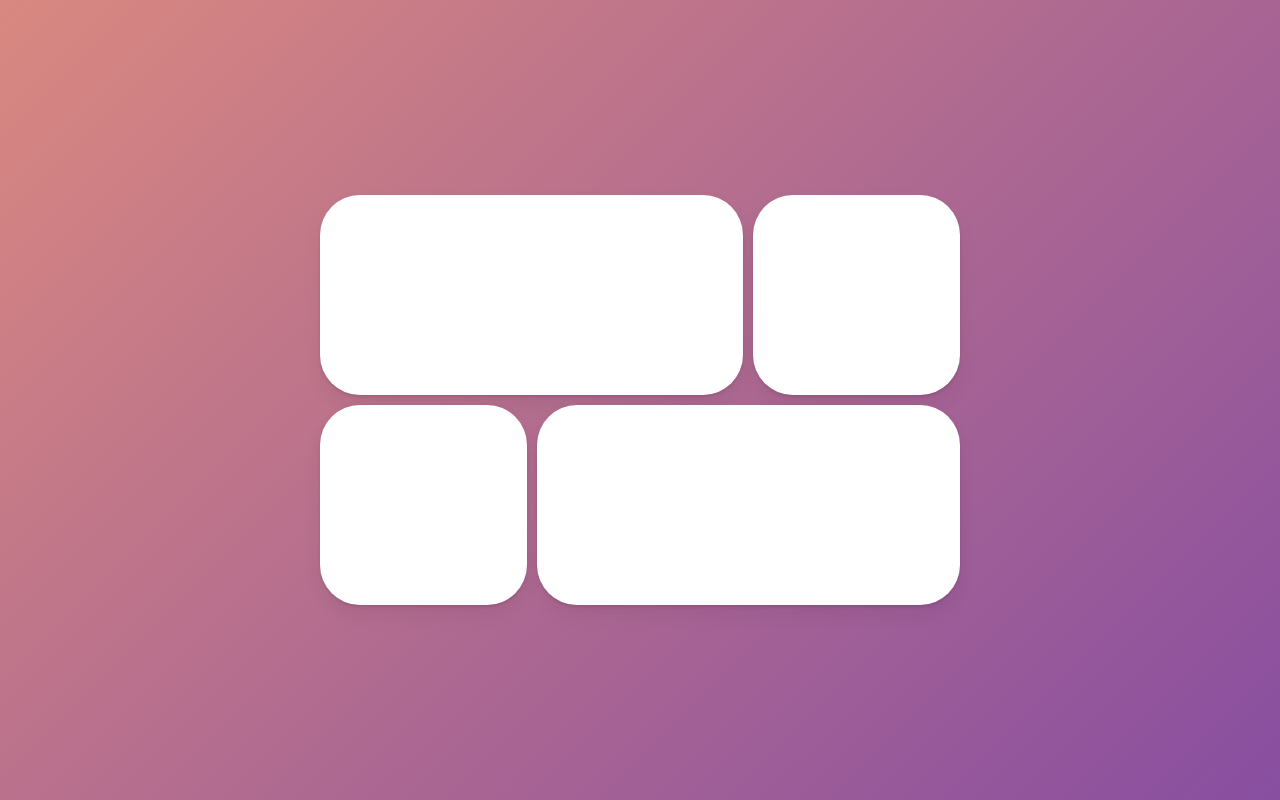
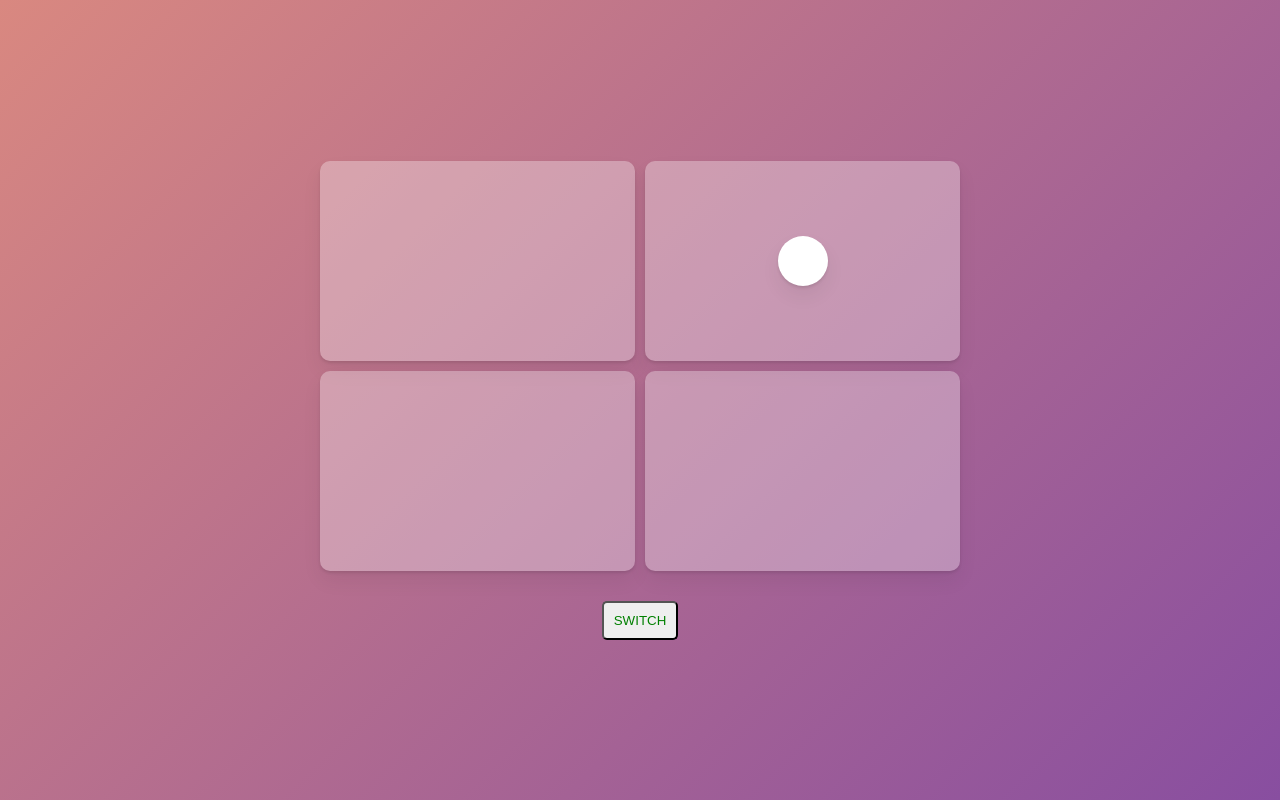
Before and after one commit to yeeSilver/react-master-study, a React (Create React App) app in the folder animation-slider/: page / in a window 1280 px wide. Built offline with nearby package versions, Linux system fonts and the light colour scheme.

Commit message:
🚀challenge animation

```diff
--- a/animation-slider/src/App.tsx
+++ b/animation-slider/src/App.tsx
@@ -11,6 +11,7 @@ import {
   AnimatePresence,
 } from "framer-motion";
 import { useRef } from "react";
+import ChallengePage from "./ChallengePage";
 
 const Wrapper = styled(motion.div)`
   height: 100vh;
@@ -221,8 +222,8 @@ function App() {
           <Circle variants={circleVariants} />
           <Circle variants={circleVariants} />
           <Circle variants={circleVariants} />
-        </Box>
-        <Box_G variants={boxGVariants} whileHover="hover" whileTap="click" />
+        </Box> */}
+        {/* <Box_G variants={boxGVariants} whileHover="hover" whileTap="click" />
         <BiggerBox ref={biggerBoxRef}>
           <Box_D
             drag
@@ -235,9 +236,9 @@ function App() {
             whileDrag="drag"
           />
         </BiggerBox> */}
-
-        {/* <button onClick={() => x.set(200)}>click me</button> */}
-        {/* <Box_M style={{ x, rotateZ, scale }} drag="x" dragSnapToOrigin /> */}
+        {/*
+        <button onClick={() => x.set(200)}>click me</button>
+        <Box_M style={{ x, rotateZ, scale }} drag="x" dragSnapToOrigin /> */}
 
         {/* <Svg
           focusable="false"
@@ -282,7 +283,8 @@ function App() {
         </AnimatePresence>
         <button onClick={next}>next</button>
         <button onClick={prev}>prev</button> */}
-        <SlidePage />
+        {/* <SlidePage /> */}
+        <ChallengePage />
       </Wrapper>
     </>
   );
--- /dev/null
+++ b/animation-slider/src/ChallengePage.tsx
@@ -0,0 +1,118 @@
+import { motion, AnimatePresence } from "framer-motion";
+
+import { useState } from "react";
+import styled from "styled-components";
+
+const Wrapper = styled.div`
+  display: flex;
+  flex-direction: column;
+  justify-content: center;
+  align-items: center;
+`;
+const Grid = styled.div`
+  display: grid;
+  grid-template-columns: repeat(2, 1fr);
+  width: 50vw;
+  gap: 10px;
+`;
+
+const Box = styled(motion.div)`
+  display: flex;
+  flex-direction: column;
+
+  justify-content: center;
+  align-items: center;
+  background-color: #ffffff4f;
+  border-radius: 10px;
+  height: 200px;
+  box-shadow: 0 2px 3px rgba(0, 0, 0, 0.1), 0 10px 20px rgba(0, 0, 0, 0.06);
+`;
+const boxVars = {
+  hover: { scale: 1.05 },
+};
+const Overlay = styled(motion.div)`
+  width: 100vw;
+  height: 100vh;
+  position: absolute;
+  top: 0;
+  left: 0;
+  display: flex;
+  justify-content: center;
+  align-items: center;
+`;
+
+const Circle = styled(motion.div)`
+  width: 50px;
+  height: 50px;
+  background-color: rgba(255, 255, 255);
+  border-radius: 35px;
+  box-shadow: 0 2px 3px rgba(0, 0, 0, 0.1), 0 10px 20px rgba(0, 0, 0, 0.06);
+`;
+
+const OverlayVariants = {
+  start: { backgroundColor: " rgba(0, 0, 0, 0)" },
+  animate: { backgroundColor: " rgba(0, 0, 0, 0.5)" },
+  end: { backgroundColor: " rgba(0, 0, 0, 0)" },
+};
+
+export default function ChallengePage() {
+  const [id, setId] = useState<null | string>(null);
+  const [btnOn, setBtnOn] = useState(false);
+  const toggleBtn = () => setBtnOn((prev) => !prev);
+
+  const OnStyle = {
+    marginTop: "30px",
+    color: "green",
+    padding: "10px",
+    borderRadius: "5px",
+    cursor: "pointer",
+  };
+  const OffStyle = {
+    marginTop: "30px",
+    color: "red",
+    padding: "10px",
+    borderRadius: "5px",
+    transform: `scale(1.2)`,
+    cursor: "pointer",
+  };
+
+  return (
+    <Wrapper>
+      <Grid>
+        {[1, 2, 3, 4].map((i) => (
+          <Box
+            key={i}
+            onClick={() => setId(i + "")}
+            layoutId={i + ""}
+            variants={boxVars}
+            whileHover="hover"
+          >
+            {i === 2 ? !btnOn ? <Circle layoutId="circle" /> : null : null}
+            {i === 3 ? btnOn ? <Circle layoutId="circle" /> : null : null}
+          </Box>
+        ))}
+      </Grid>
+
+      <button onClick={toggleBtn} style={btnOn ? OffStyle : OnStyle}>
+        SWITCH
+      </button>
+
+      <AnimatePresence>
+        {id ? (
+          <Overlay
+            onClick={() => setId(null)}
+            variants={OverlayVariants}
+            initial="start"
+            animate="animate"
+            exit="end"
+          >
+            <Box
+              layoutId={id}
+              style={{ backgroundColor: "white", height: "30%", width: "30%" }}
+            />
+          </Overlay>
+        ) : null}
+      </AnimatePresence>
+    </Wrapper>
+  );
+}
```
